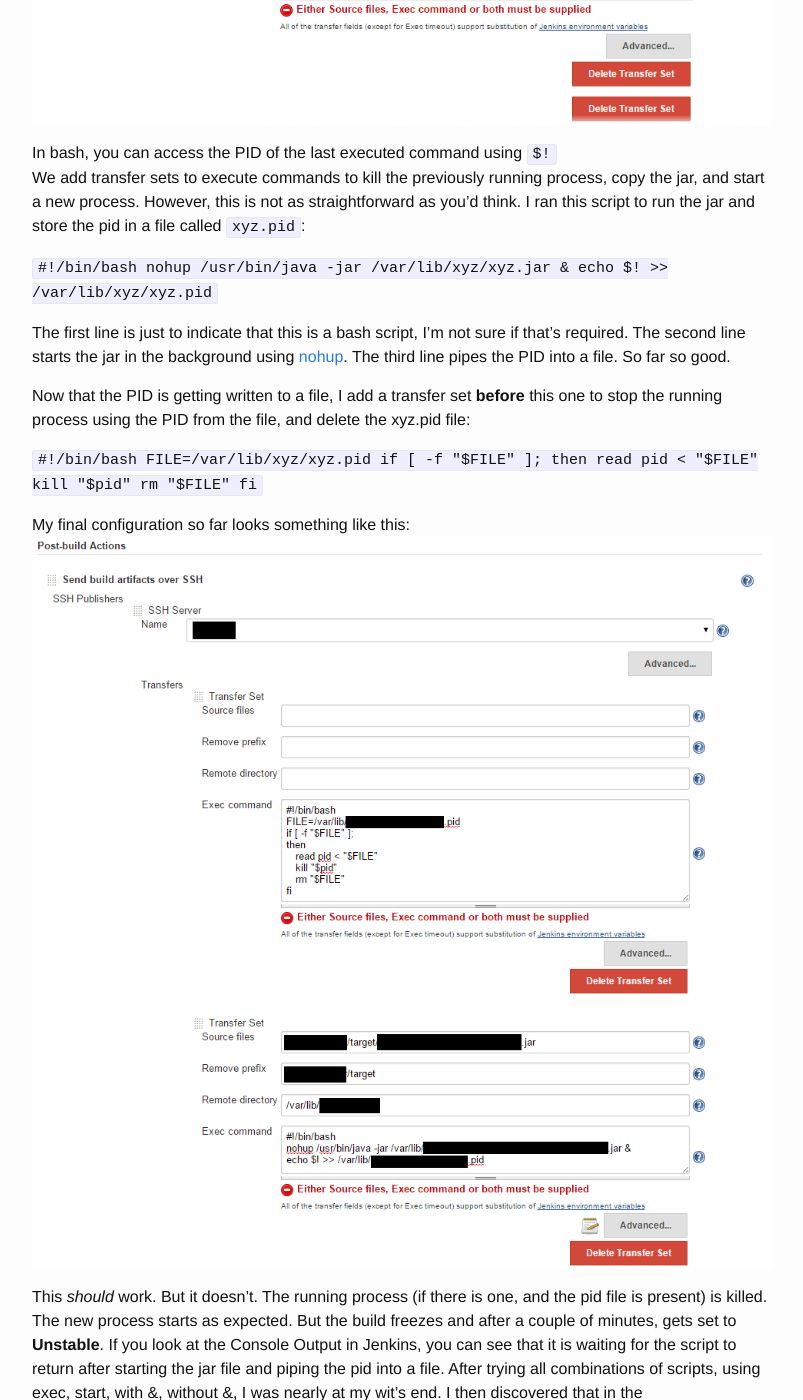
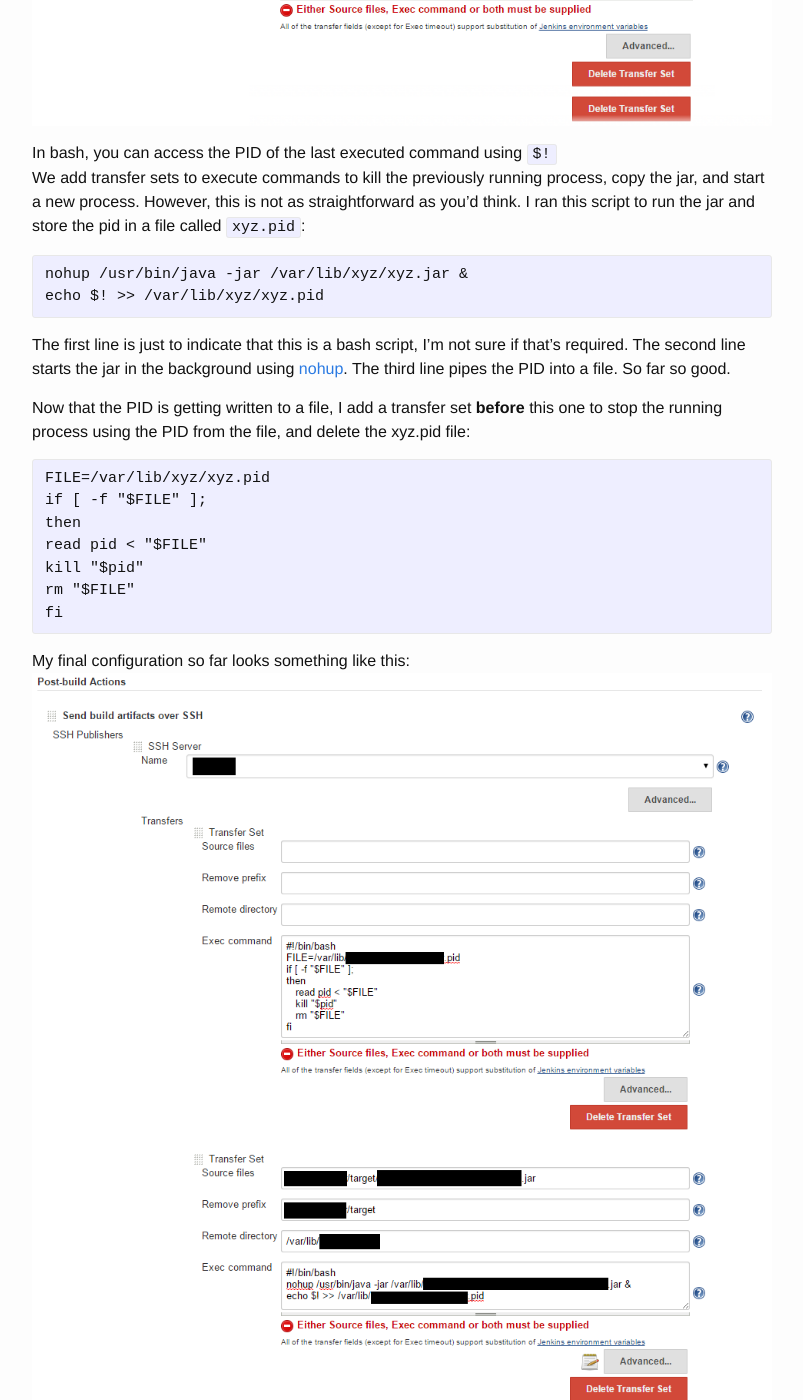
Before and after one commit to caffinc/caffinc.github.io, a Jekyll site: the page built from _posts/2015-05-12-automatically-updating-fat-jar-with-jenkins-publish-over-ssh.md, in a window 1280 px wide and 1400 px high, scrolled down 679 px. Shown: the whole window, without its empty margins (238-1041 px from the left). Built offline with Jekyll 4.4.1, drawn with Linux system fonts in a browser that asks for light colours; some of the changed text lies outside the part shown.

Commit message:
Really fixing it now :\

````diff
--- a/_posts/2015-05-12-automatically-updating-fat-jar-with-jenkins-publish-over-ssh.md
+++ b/_posts/2015-05-12-automatically-updating-fat-jar-with-jenkins-publish-over-ssh.md
@@ -26,22 +26,24 @@ Deploying the jar using the plugin was straightforward. I configured the project
 In bash, you can access the PID of the last executed command using `$!`
 We add transfer sets to execute commands to kill the previously running process, copy the jar, and start a new process. However, this is not as straightforward as you&#8217;d think. I ran this script to run the jar and store the pid in a file called `xyz.pid`:
 
-`#!/bin/bash
+```#!/bin/bash
 nohup /usr/bin/java -jar /var/lib/xyz/xyz.jar &
-echo $! >> /var/lib/xyz/xyz.pid`
+echo $! >> /var/lib/xyz/xyz.pid
+```
 
 The first line is just to indicate that this is a bash script, I&#8217;m not sure if that&#8217;s required. The second line starts the jar in the background using [nohup][2]. The third line pipes the PID into a file. So far so good.
 
 Now that the PID is getting written to a file, I add a transfer set **before** this one to stop the running process using the PID from the file, and delete the xyz.pid file:
 
-`#!/bin/bash
+```#!/bin/bash
 FILE=/var/lib/xyz/xyz.pid
 if [ -f "$FILE" ];
 then
 read pid < "$FILE"
 kill "$pid"
 rm "$FILE"
-fi`
+fi
+```
 
 My final configuration so far looks something like this:
 [<img class="aligncenter size-full wp-image-64" src="http://caffinc.com/wp-content/uploads/2015/05/build_transfer_sets.png?fit=788%2C781" alt="build_transfer_sets" data-recalc-dims="1" />][3]
@@ -52,10 +54,11 @@ I tried several more combinations of scripts, and eventually I realized that the
 
 I now changed the exec script to this:
 
-`#!/bin/bash
+```#!/bin/bash
 nohup /usr/bin/java -jar /var/lib/xyz/xyz.jar &#038;
 echo $! >> /var/lib/xyz/xyz.pid
-sleep 1`
+sleep 1
+```
 
 I assume the issue was with the nohup being unable to change the parent of the command to root soon enough, and so the process got killed as soon as the SSH was disconnected. I left the **Exec in pty** checkbox checked. This build now works as required! Every time I execute the build, the old process is killed, a new jar takes its place and it&#8217;s started, all in a matter of a few seconds!
 
````
